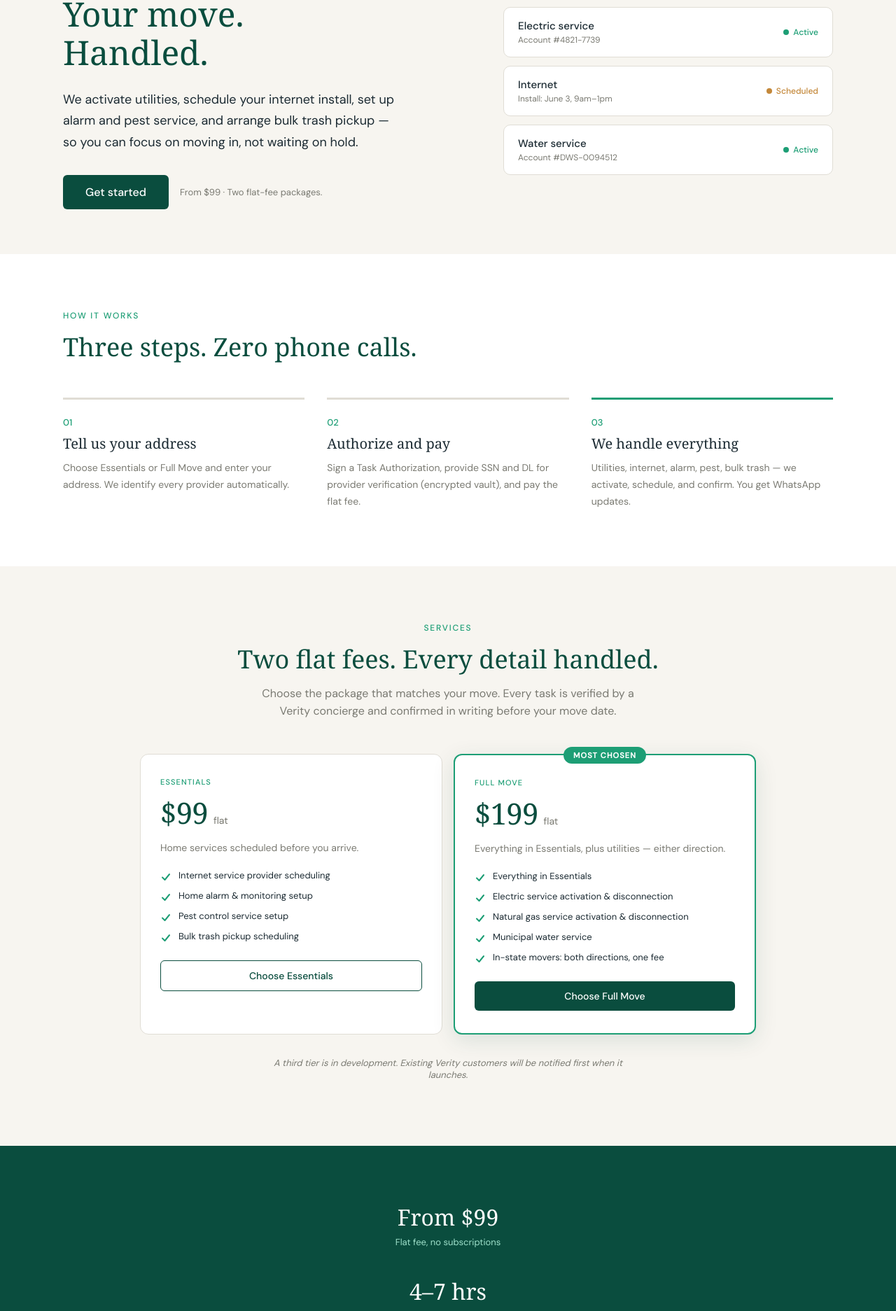
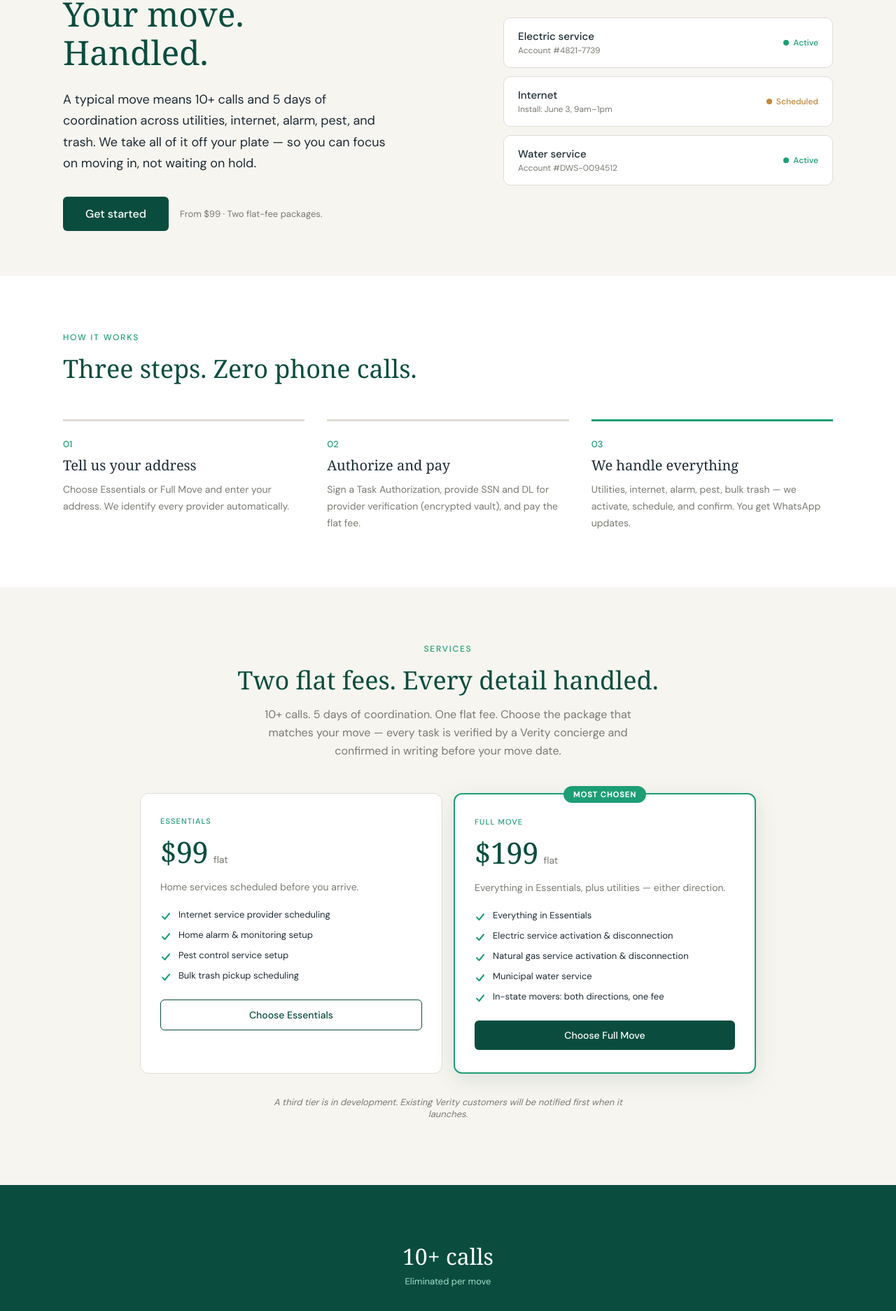
Before and after one commit to verityrelocation/Verity-Relocation, a Next.js app: page / in a window 1280 px wide. Shown: the part 200-2073 px from the top of the page at 70% size. Built offline with nearby package versions, Linux system fonts and the light colour scheme.

Commit message:
Update page.js

```diff
--- a/src/app/page.js
+++ b/src/app/page.js
@@ -14,7 +14,7 @@ function Hero() {
         <div className="hero-left">
           <div style={{ fontFamily: "'DM Sans', sans-serif", fontSize: 12, color: C.primary, letterSpacing: "0.15em", fontWeight: 500, marginBottom: 16 }}>RESIDENTIAL MOVE CONCIERGE</div>
           <h1 className="hero-title" style={{ color: C.deep }}>Your move.<br/>Handled.</h1>
-          <p style={{ fontFamily: "'DM Sans', sans-serif", fontSize: 18, color: C.ink, lineHeight: 1.7, margin: "1.5rem 0 2rem", maxWidth: 480 }}>We activate utilities, schedule your internet install, set up alarm and pest service, and arrange bulk trash pickup &mdash; so you can focus on moving in, not waiting on hold.</p>
+          <p style={{ fontFamily: "'DM Sans', sans-serif", fontSize: 18, color: C.ink, lineHeight: 1.7, margin: "1.5rem 0 2rem", maxWidth: 480 }}>A typical move means 10+ calls and 5 days of coordination across utilities, internet, alarm, pest, and trash. We take all of it off your plate &mdash; so you can focus on moving in, not waiting on hold.</p>
           <div className="hero-cta-row">
             <Link href="/get-started" style={{ background: C.deep, color: C.white, border: "none", borderRadius: 6, padding: "14px 32px", fontFamily: "'DM Sans', sans-serif", fontSize: 16, fontWeight: 500, textDecoration: "none", whiteSpace: "nowrap" }}>Get started</Link>
             <span className="hero-cta-sub" style={{ fontFamily: "'DM Sans', sans-serif", fontSize: 13, color: C.muted }}>From $99 &middot; Two flat-fee packages.</span>
@@ -65,7 +65,7 @@ function ServicesPreview() {
       <div className="section-inner" style={{ textAlign: "center" }}>
         <div style={{ fontFamily: "'DM Sans', sans-serif", fontSize: 12, color: C.primary, letterSpacing: "0.15em", fontWeight: 500, marginBottom: 12 }}>SERVICES</div>
         <h2 style={{ fontFamily: "Georgia, serif", fontSize: 36, color: C.deep, margin: "0 0 12px", fontWeight: 400 }}>Two flat fees. Every detail handled.</h2>
-        <p style={{ fontFamily: "'DM Sans', sans-serif", fontSize: 16, color: C.muted, maxWidth: 560, margin: "0 auto 48px", lineHeight: 1.6 }}>Choose the package that matches your move. Every task is verified by a Verity concierge and confirmed in writing before your move date.</p>
+        <p style={{ fontFamily: "'DM Sans', sans-serif", fontSize: 16, color: C.muted, maxWidth: 560, margin: "0 auto 48px", lineHeight: 1.6 }}>10+ calls. 5 days of coordination. One flat fee. Choose the package that matches your move &mdash; every task is verified by a Verity concierge and confirmed in writing before your move date.</p>
         <div className="grid-2" style={{ maxWidth: 880, margin: "0 auto" }}>
           {[
             {
@@ -126,7 +126,7 @@ function TrustBar() {
   return (
     <section style={{ background: C.deep }} className="section-padding" >
       <div style={{ maxWidth: 720, margin: "0 auto", display: "flex", flexDirection: "column", gap: 40, alignItems: "center", textAlign: "center" }}>
-        {[{ num: "From $99", label: "Flat fee, no subscriptions" }, { num: "4\u20137 hrs", label: "Of phone calls eliminated" }, { num: "Triangle & RTP", label: "Residential service area" }].map((s, i) => (
+        {[{ num: "10+ calls", label: "Eliminated per move" }, { num: "5 days", label: "Of coordination, compressed to one intake" }, { num: "Move-in ready", label: "Every account active before you arrive" }].map((s, i) => (
           <div key={i} style={{ textAlign: "center" }}>
             <div style={{ fontFamily: "Georgia, serif", fontSize: 32, color: C.white, marginBottom: 6 }}>{s.num}</div>
             <div style={{ fontFamily: "'DM Sans', sans-serif", fontSize: 13, color: "#9FE1CB" }}>{s.label}</div>
@@ -142,7 +142,7 @@ function HomeFAQ() {
   const faqs = [
     { q: "What exactly does Verity do?", a: "We coordinate utility activation and disconnection (electric, natural gas, municipal water), internet service provider scheduling, home alarm setup, pest control setup, and bulk trash pickup on your behalf. You sign a simple Task Authorization and we handle every call, portal submission, and scheduling confirmation." },
     { q: "Is my personal information safe?", a: "Yes. Your SSN and driver\u2019s license number are stored in an encrypted PII vault (Skyflow) and automatically purged 24 hours after your engagement is complete. This data is tokenized \u2014 it never enters our standard database. Payments are processed through Stripe\u2019s hosted checkout." },
-    { q: "How is this different from a checklist app?", a: "Checklist apps tell you what to do. We do it. You don\u2019t make a single phone call, navigate a single portal, or wait on hold. We execute the provider interactions end-to-end." },
+    { q: "How is this different from a checklist app?", a: "Checklist apps tell you what to do. We do it. A typical move means 10+ separate calls across utilities, internet, alarm, pest, and trash &mdash; spread over 5 days of coordination, deposits, hold times, and missed callbacks. You don't make a single phone call, navigate a single portal, or wait on hold. We execute the provider interactions end-to-end and send you written confirmation for every account." },
     { q: "Do I need to share my login credentials?", a: "No. We create new accounts or manage service requests directly with providers using your Task Authorization. We never ask for or store your existing login credentials." },
     { q: "My attorney recommended Verity. Why?", a: "Closing attorneys see every client go through the same painful utility setup. Verity gives them a way to solve that problem with a single recommendation. Our co-marketing structure is fully RESPA Section 8 compliant." },
   ];
```
